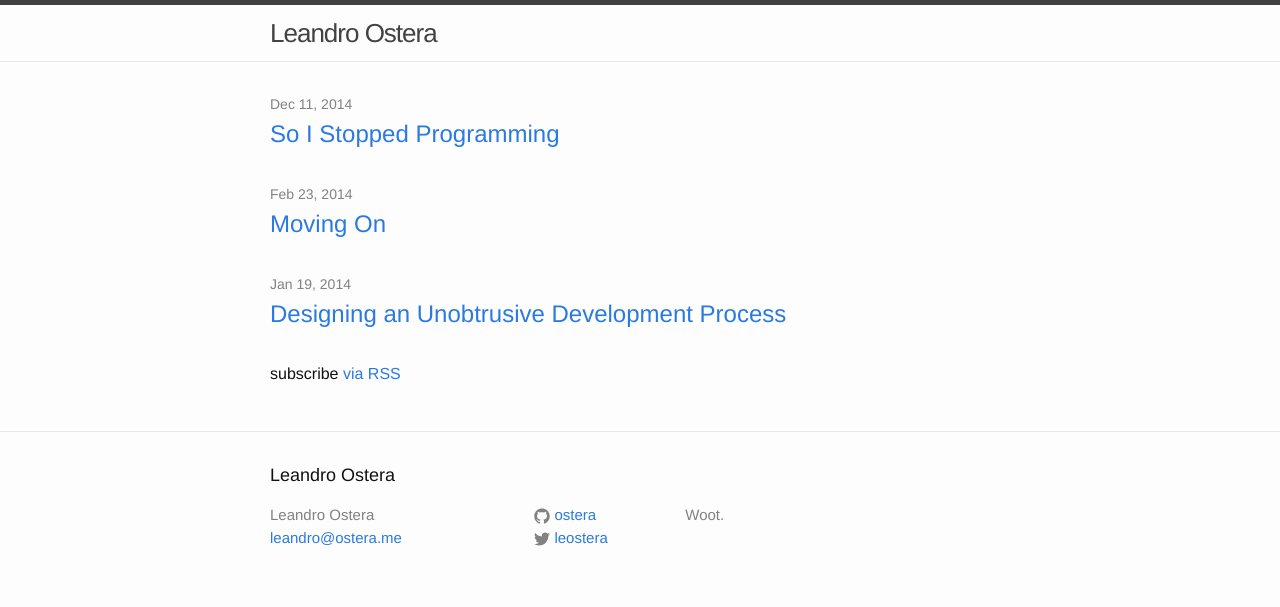
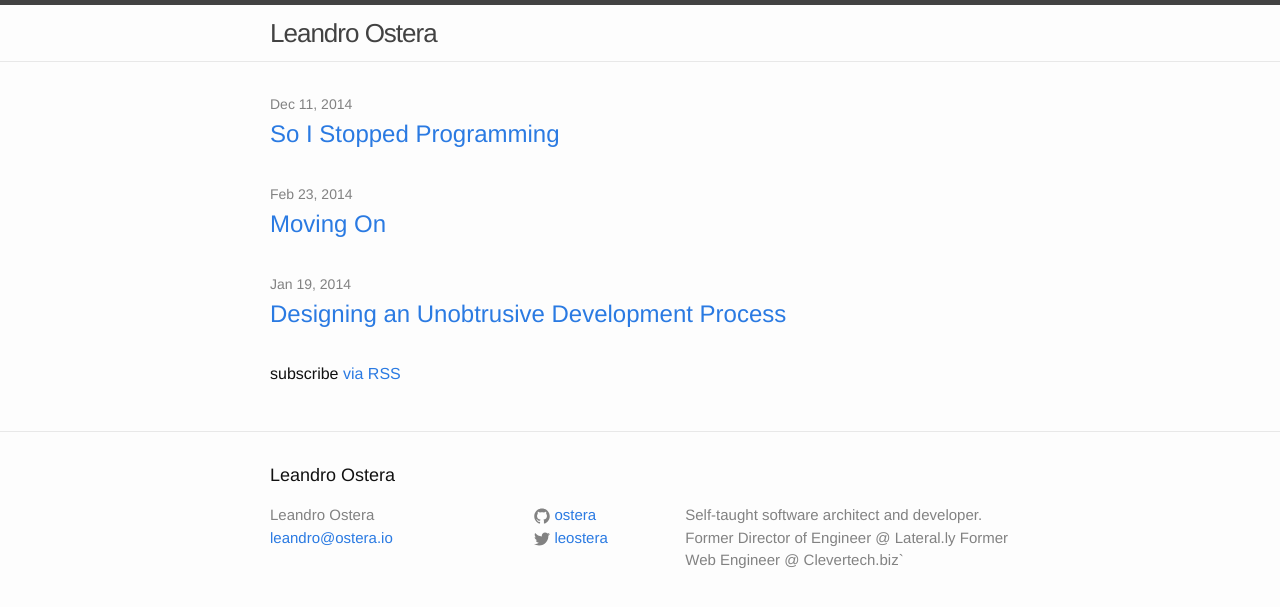
Before and after one commit to ostera/ostera.github.io, a Jekyll site: the page built from index.html, in a window 1280 px wide. Shown: the top 607 px of the page. Built offline with Jekyll 4.4.1, drawn with Linux system fonts in a browser that asks for light colours.

Commit message:
Moar config changes

```diff
--- a/_config.yml
+++ b/_config.yml
@@ -1,10 +1,12 @@
 # Site settings
 title: Leandro Ostera
-email: leandro@ostera.me
+email: leandro@ostera.io
 description: > # this means to ignore newlines until "baseurl:"
-  Woot.
+  Self-taught software architect and developer.
+  Former Director of Engineer @ Lateral.ly
+  Former Web Engineer @ Clevertech.biz`
 baseurl: "" # the subpath of your site, e.g. /blog/
-url: "https://ostera.me" # the base hostname & protocol for your site
+url: "http://ostera.io" # the base hostname & protocol for your site
 twitter_username: leostera
 github_username:  ostera
 
```
